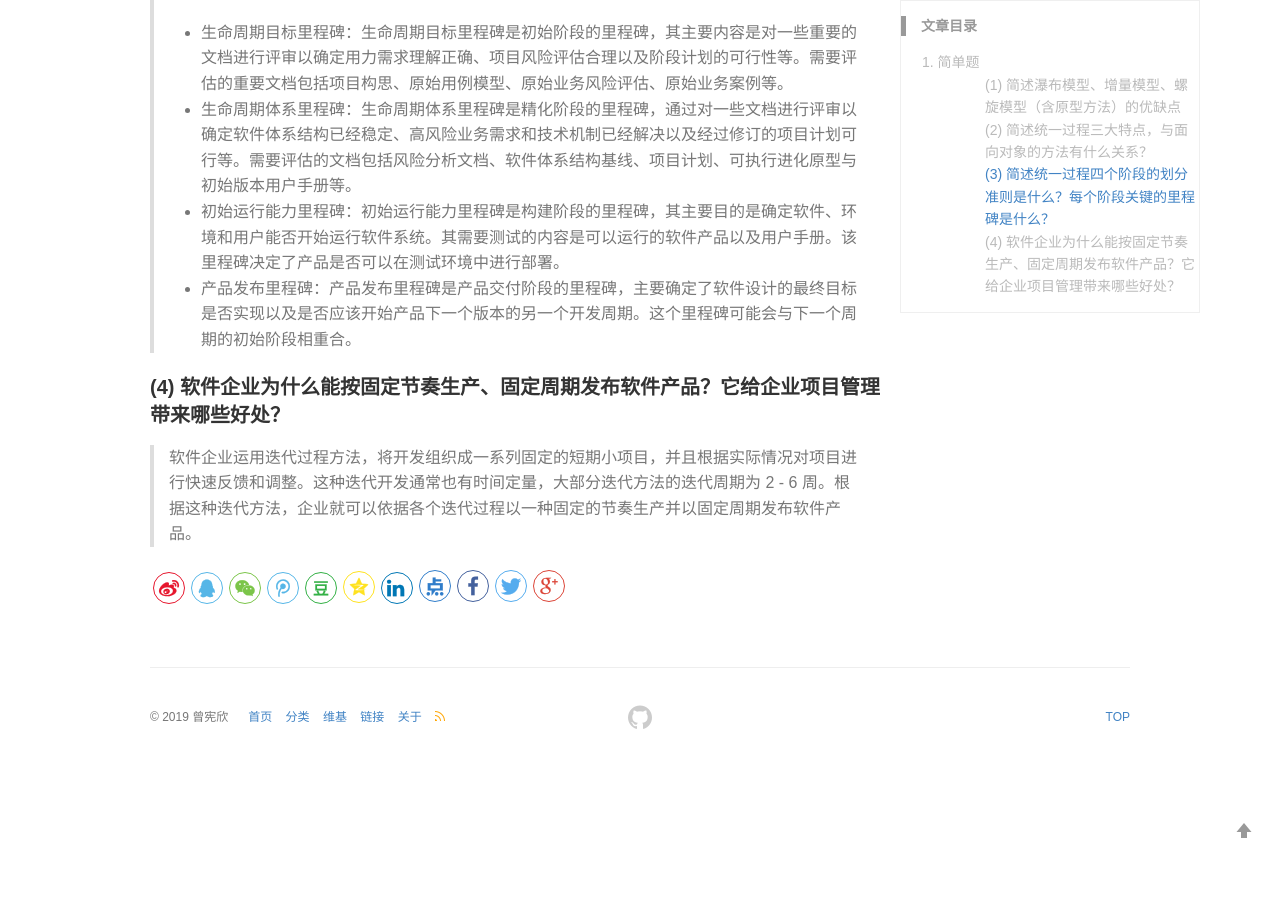
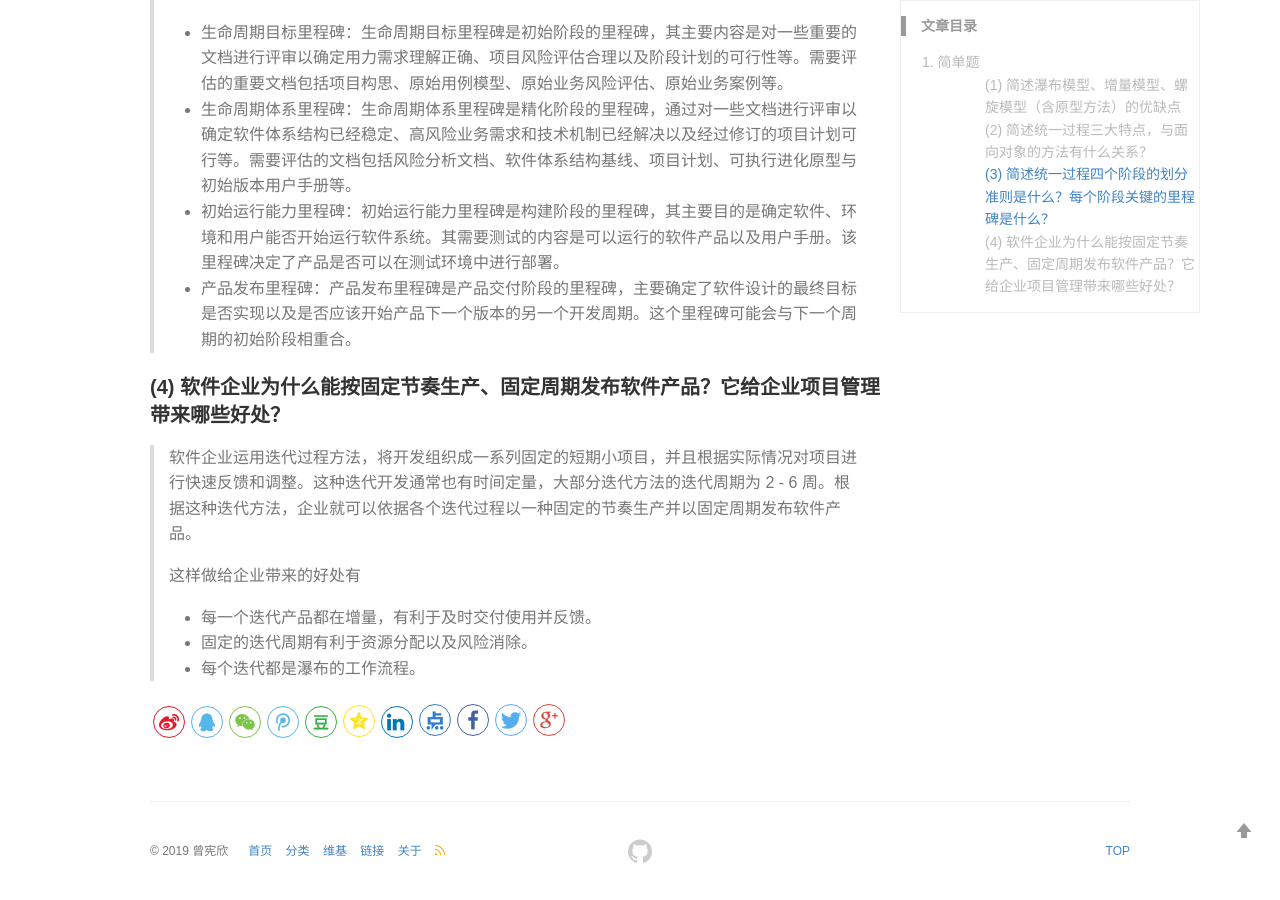
Before and after one commit to LeonhardE/LeonhardE.github.io, a Jekyll site: the page built from _posts/2019-04-11-homework3.md, in a window 1280 px wide and 900 px high, scrolled down 2115 px. Built offline with Jekyll 4.4.1, drawn with Linux system fonts in a browser that asks for light colours; comment, search, counter and statistics services are not loaded; before the commit the page ends 2881 px from its top, so only the background shows below that.

Commit message:
Update 2019-04-11-homework3.md

```diff
--- a/_posts/2019-04-11-homework3.md
+++ b/_posts/2019-04-11-homework3.md
@@ -75,3 +75,9 @@ keywords: 系统分析与设计, SYSU, Homework
 #### (4) 软件企业为什么能按固定节奏生产、固定周期发布软件产品？它给企业项目管理带来哪些好处？
 
 > 软件企业运用迭代过程方法，将开发组织成一系列固定的短期小项目，并且根据实际情况对项目进行快速反馈和调整。这种迭代开发通常也有时间定量，大部分迭代方法的迭代周期为 2 - 6 周。根据这种迭代方法，企业就可以依据各个迭代过程以一种固定的节奏生产并以固定周期发布软件产品。
+>
+> 这样做给企业带来的好处有
+>
+> * 每一个迭代产品都在增量，有利于及时交付使用并反馈。
+> * 固定的迭代周期有利于资源分配以及风险消除。
+> * 每个迭代都是瀑布的工作流程。
```
